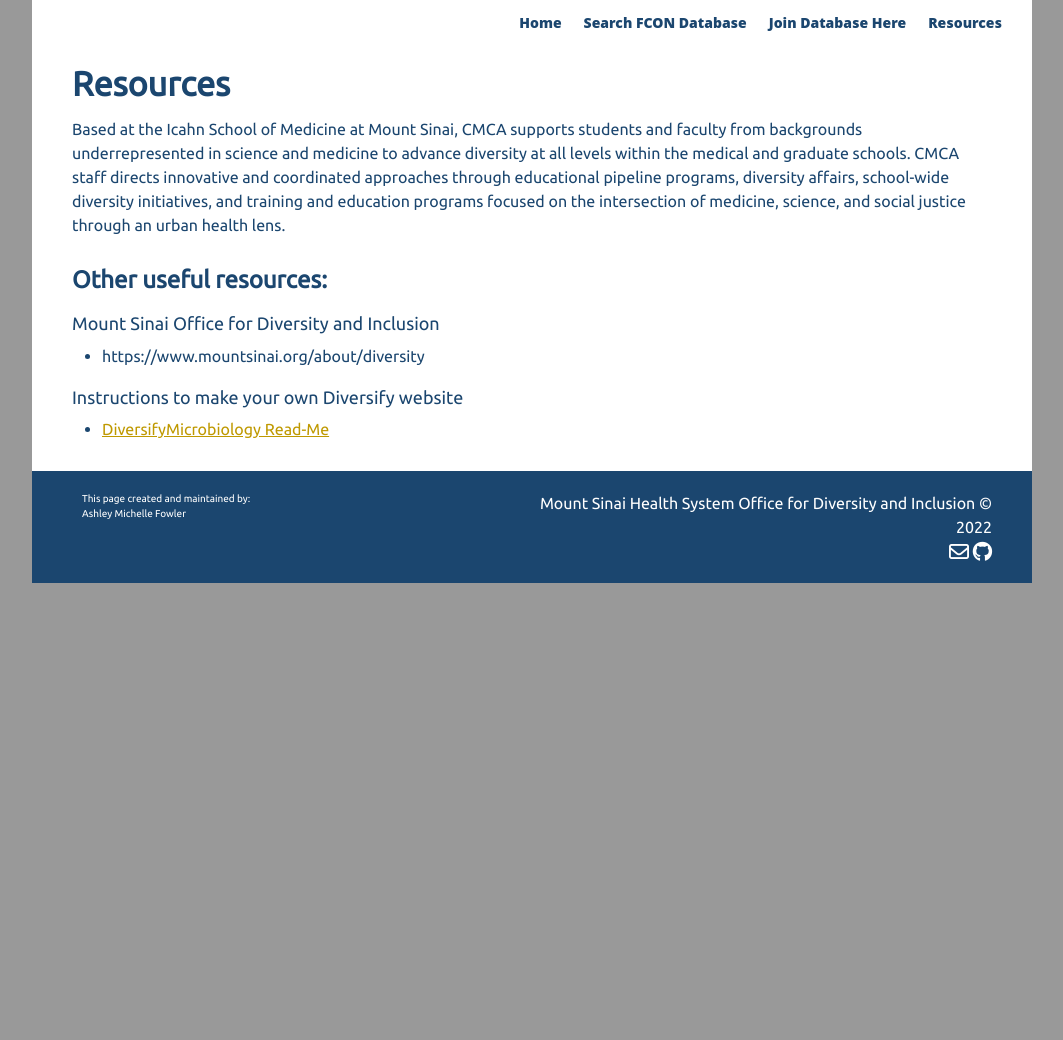
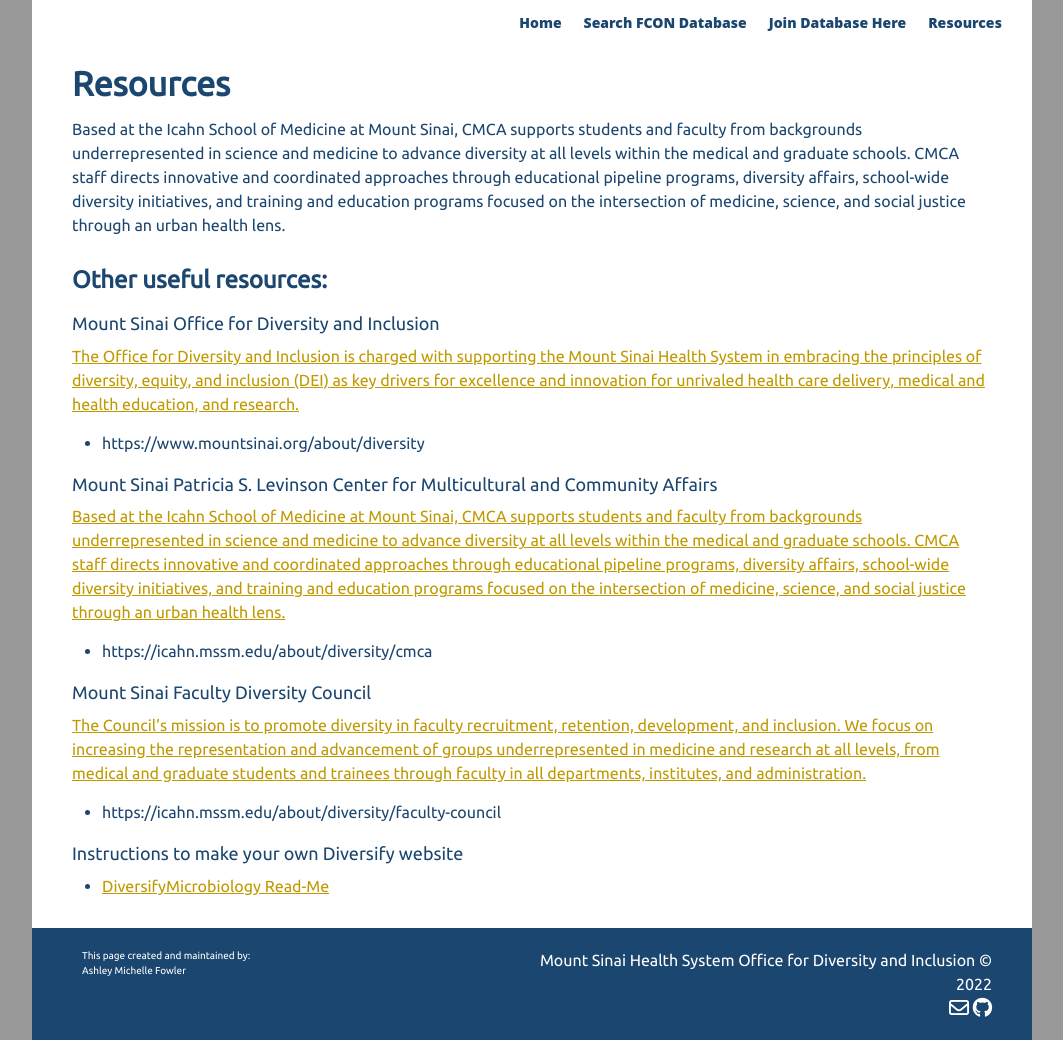
Before and after one commit to MSSMCMCA/FCON.github.io, a Jekyll site: the page built from resources.md, in a window 1280 px wide. Shown: the whole page, without its empty margins (108-1171 px from the left). Built offline with Jekyll 4.4.1, drawn with Linux system fonts in a browser that asks for light colours; nearby versions of some CDN libraries; before the commit the page ends 900 px from its top, so only the background shows below that.

Commit message:
Update resources.md

```diff
--- a/resources.md
+++ b/resources.md
@@ -9,7 +9,16 @@
 ### Other useful resources:
 
 #### Mount Sinai Office for Diversity and Inclusion
+<a>The Office for Diversity and Inclusion is charged with supporting the Mount Sinai Health System in embracing the principles of diversity, equity, and inclusion (DEI) as key drivers for excellence and innovation for unrivaled health care delivery, medical and health education, and research.</a>
 * https://www.mountsinai.org/about/diversity
+
+#### Mount Sinai Patricia S. Levinson Center for Multicultural and Community Affairs
+<a>Based at the Icahn School of Medicine at Mount Sinai, CMCA supports students and faculty from backgrounds underrepresented in science and medicine to advance diversity at all levels within the medical and graduate schools. CMCA staff directs innovative and coordinated approaches through educational pipeline programs, diversity affairs, school-wide diversity initiatives, and training and education programs focused on the intersection of medicine, science, and social justice through an urban health lens.</a>
+* https://icahn.mssm.edu/about/diversity/cmca
+
+#### Mount Sinai Faculty Diversity Council
+<a>The Council’s mission is to promote diversity in faculty recruitment, retention, development, and inclusion. We focus on increasing the representation and advancement of groups underrepresented in medicine and research at all levels, from medical and graduate students and trainees through faculty in all departments, institutes, and administration.</a>
+* https://icahn.mssm.edu/about/diversity/faculty-council
 
 #### Instructions to make your own Diversify website
 * [DiversifyMicrobiology Read-Me](https://github.com/diversifymicrobiology/DiversifyMicrobiology.github.io)
```
